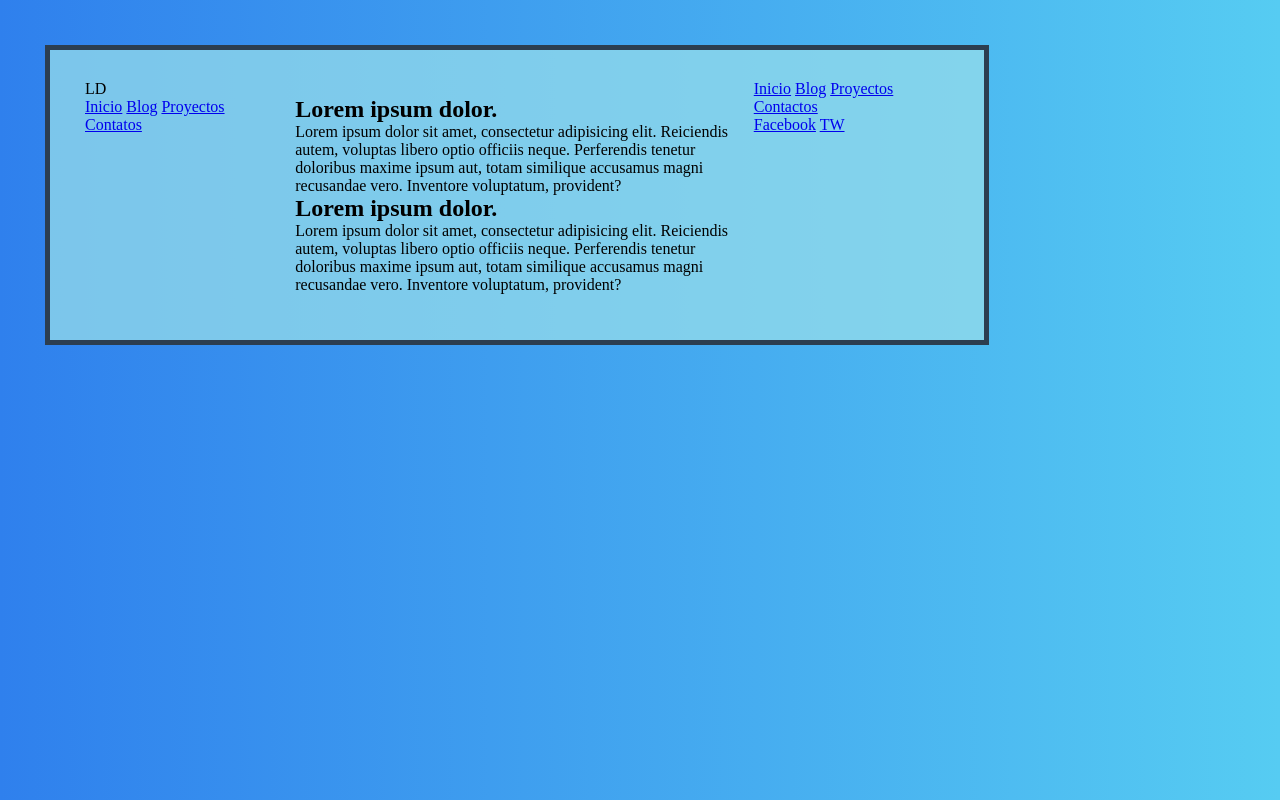
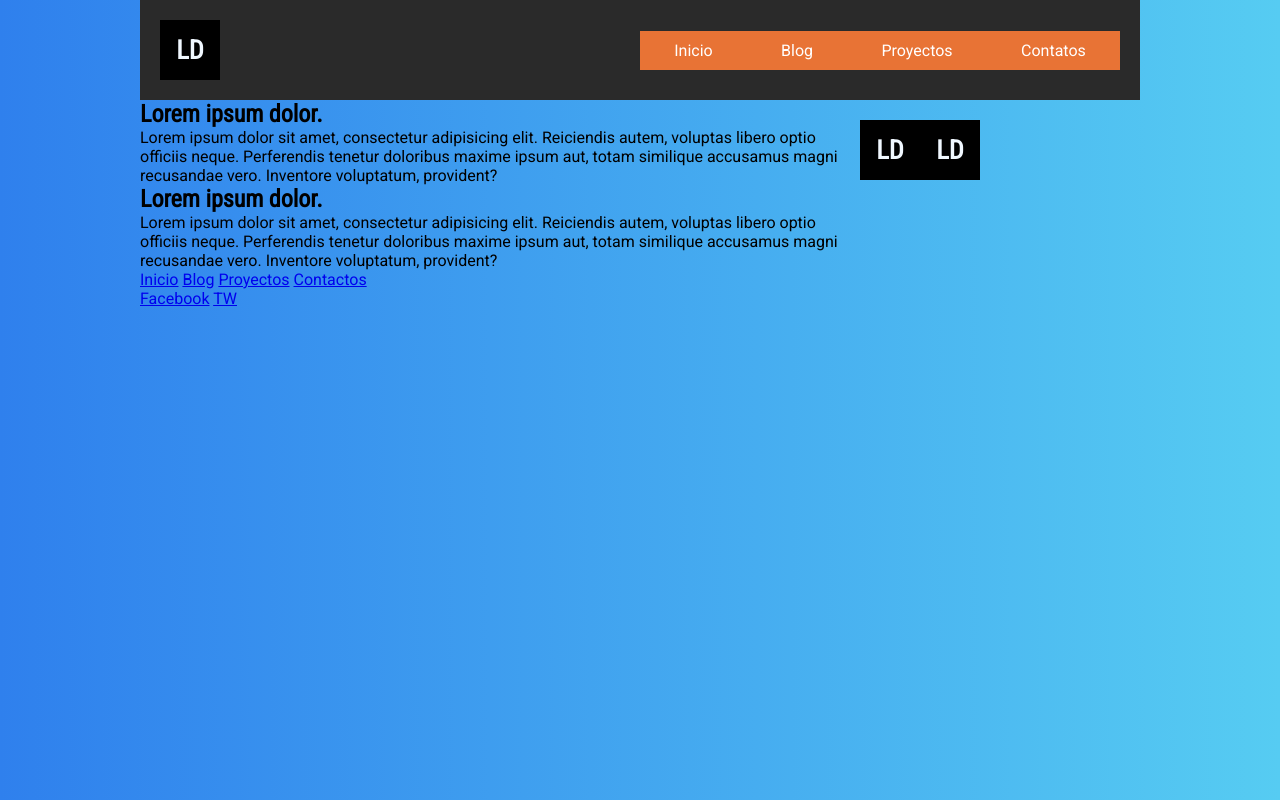
Before and after one commit to DNavarro10/Flexbox, a plain HTML site: page index.html in a window 1280 px wide. Drawn offline with Linux system fonts and the light colour scheme.

Commit message:
header y aside
casi completos

```diff
--- a/css/style.css
+++ b/css/style.css
@@ -12,54 +12,114 @@ body {
 	background: -webkit-gradient(linear, left top, right top, from(#2F80ED), to(#56CCF2));
 	background: linear-gradient(to right, #2F80ED, #56CCF2);
 	/* W3C, IE 10+/ Edge, Firefox 16+, Chrome 26+, Opera 12+, Safari 7+ */
+	font-family: 'Roboto', sans-serif;
+
 }
-
-body,
-header,
-.contendor,
-footer {
+h2,h3{
+	font-family: 'Roboto Condensed', sans-serif;
+}
+.logo {
+	height: 60px;
+	width: 60px;
+	background-color: black;
+	color: aliceblue;
+	font-size: 1.4em;
+	line-height: 60px;
+	text-align: center;
+}
+h1{
 	padding: 10px;
-	margin: 5px;
-	width: 80%;
-	height: 100%;
+	-webkit-box-orient:vertical;
+	-webkit-box-direction:normal;
+	-ms-flex-direction:;
+	flex-direction:
 }
 
 .contenedor {
-	height: 300px;
-	background: rgba(150, 222, 235, 0.74);
+	width: 90%;
+	max-width: 1000px;
+	margin: auto;
+	/* Flex */
+	display: -webkit-box;
+	display: -ms-flexbox;
+	display: flex;
+	-webkit-box-orient: horizontal;
+	-webkit-box-direction: normal;
+	-ms-flex-flow: row wrap;
+	flex-flow: row wrap;
+}
+
+header {
+	background: rgb(42, 42, 42);
+	width: 100%;
 	padding: 20px;
-	margin: 30px;
-	border: 5px solid #2c3e50;
-	/* propiedades flex*/
-
+	/*flex*/
 	display: -webkit-box;
-
 	display: -ms-flexbox;
-
 	display: flex;
+	-webkit-box-pack: justify;
+	-ms-flex-pack: justify;
+	justify-content: space-between;
+	/* separa los contenidos en iz y der*/
+	-webkit-box-align: center;
+	-ms-flex-align: center;
+	align-items: center;
 	-webkit-box-orient: horizontal;
 	-webkit-box-direction: normal;
 	-ms-flex-direction: row;
 	flex-direction: row;
-	-ms-flex-wrap: nowrap;
-	flex-wrap: nowrap;
+	-ms-flex-wrap: wrap;
+	flex-wrap: wrap;
+
+}
+header nav {
+	width: 50%;
+	/*flex*/
+	display: -webkit-box;
+	display: -ms-flexbox;
+	display: flex;
+	-ms-flex-wrap: wrap;
+	flex-wrap: wrap;
 	-webkit-box-align: center;
 	-ms-flex-align: center;
 	align-items: center;
-	-ms-flex-line-pack: center;
-	align-content: center;
+
+}
+header h4 a{
+	display: -webkit-box;
+	display: -ms-flexbox;
+	display: flex;
+	color: #fff;
+	text-decoration: none;
+
+}
+header nav a{
+	color: #fff;
+	background:#e87335;
+	text-align: center;
+	text-decoration: none;
+	padding: 10px;
+	-webkit-transition: 0.3s;
+	-webkit-transition: 0.7s;
+	transition: 0.7s;
+	/*flex*/
+	-webkit-box-flex: 1;
+	-ms-flex-positive: 1;
+	flex-grow: 1;/*Que cubra todo el 100%*/
+
+}
+header nav a:hover{
+	background: #efa37b;
 }
 
-.elemento {
-	color: aliceblue;
-	width: 150px;
-	margin: 5px;
-	background: rgb(221, 58, 10);
-	height: 40px;
-	text-align: center;
-	font-size: 1.2em;
-	line-height: 40px;
-	-webkit-box-flex: 1;
-	-ms-flex-positive: 1;
-	flex-grow: 1;
+.main{
+	width: 70%;
 }
+aside{
+	width: 30%;
+	padding: 20px;
+	/*flex*/
+	display: -webkit-box;
+	display: -ms-flexbox;
+	display: flex;
+}
--- a/index.html
+++ b/index.html
@@ -6,12 +6,15 @@
 	<link rel="stylesheet" href="css/style.css">
 	<meta name="viewport" content="width=device-width, user-scalable=no, initial-scale=1.0, maximum-scale=1.0, minimum-scale=1.0">
 	</head>
+	<link href="https://fonts.googleapis.com/css?family=Roboto|Roboto+Condensed" rel="stylesheet">
 
 <body>
 	<div class="contenedor">
 
 		<header>
-			<div class="logo">LD</div>
+			<div class="logo"><h3>LD</h3>
+
+			</div>
 
 			<nav>
 				<a href="#">Inicio</a>
@@ -34,10 +37,10 @@
 
 		<aside>
 			<div class="widget">
-				<div class="logo"></div>
+				<div class="logo aside"><h3>LD</h3></div>
 			</div>
 			<div class="widget">
-				<div class="logo"></div>
+				<div class="logo aside"><h3>LD</h3></div>
 			</div>
 		</aside>
 		<footer>
```
